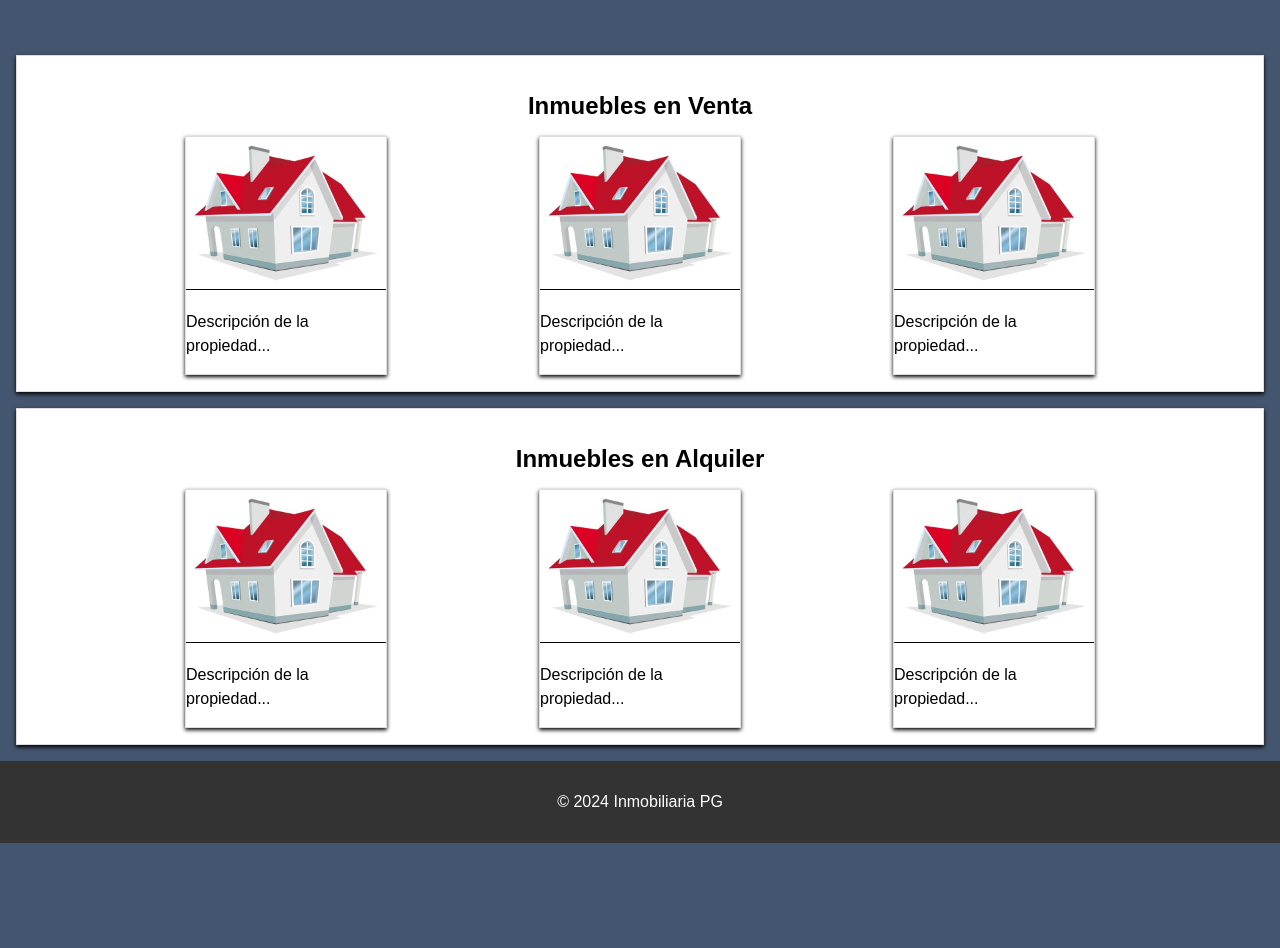
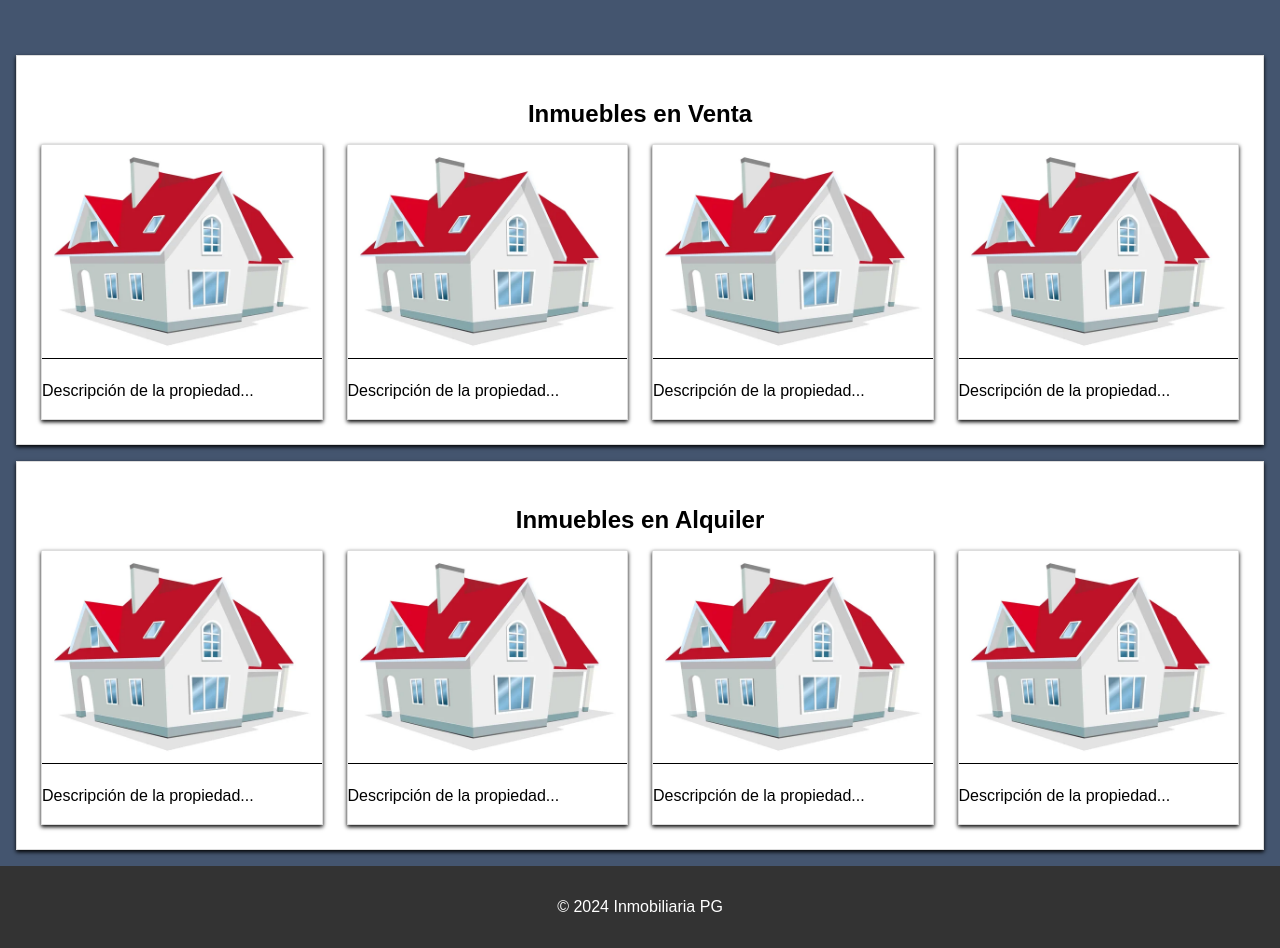
Before and after one commit to PedroRafael3/Web-Inmobiliaria-PG, a plain HTML site: page index.html in a window 1280 px wide. Shown: the part 1040-1988 px from the top of the page. Before the commit the page ends 1883 px from the top, so only its background shows below. Drawn offline with Linux system fonts and the light colour scheme.

Commit message:
Se incluyó CSS Grid para la sección de inmuebles

```diff
--- a/index.html
+++ b/index.html
@@ -63,6 +63,10 @@
                     <img src="./Assets/casa card.jpg" alt="Casa en venta">
                     <p>Descripción de la propiedad...</p>
                 </div>
+                <div>
+                    <img src="./Assets/casa card.jpg" alt="Casa en venta">
+                    <p>Descripción de la propiedad...</p>
+                </div>
             </div>
         </section>
         <!-- Secciones de Inmuebles en Alquiler -->
@@ -82,6 +86,11 @@
                     <p>Descripción de la propiedad...</p>
                     </d>
                 </div>
+                <div>
+                    <img src="./Assets/casa card.jpg" alt="Casa en venta">
+                    <p>Descripción de la propiedad...</p>
+                    </d>
+                </div>
         </section>
     </main>
     <footer>
--- a/styles.css
+++ b/styles.css
@@ -117,7 +117,7 @@ nav ul li a {
 .seccion-inmuebles {
     background-color: #fff;
     border: 1px solid #ddd;
-    padding: 1rem;
+    padding: 1.5rem;
     margin: 1rem;
     box-shadow: 0 2px 4px rgba(0, 0, 0);
 }
@@ -131,12 +131,14 @@ nav ul li a {
 .contenedor-inmuebles {
     margin: auto;
     width: 100%;
-    display: flex;
+    display: grid;
+    grid-template-columns: repeat(auto-fit, minmax(200px, 1fr));
+    gap: 1.5rem;
     justify-content:space-evenly;
 }
 
 .contenedor-inmuebles div {
-    max-width: 200px;
+    max-width: 100%;
     height: auto;
     border: 1px solid #ddd;
     box-shadow: 0 2px 4px rgba(0, 0, 0);
```
